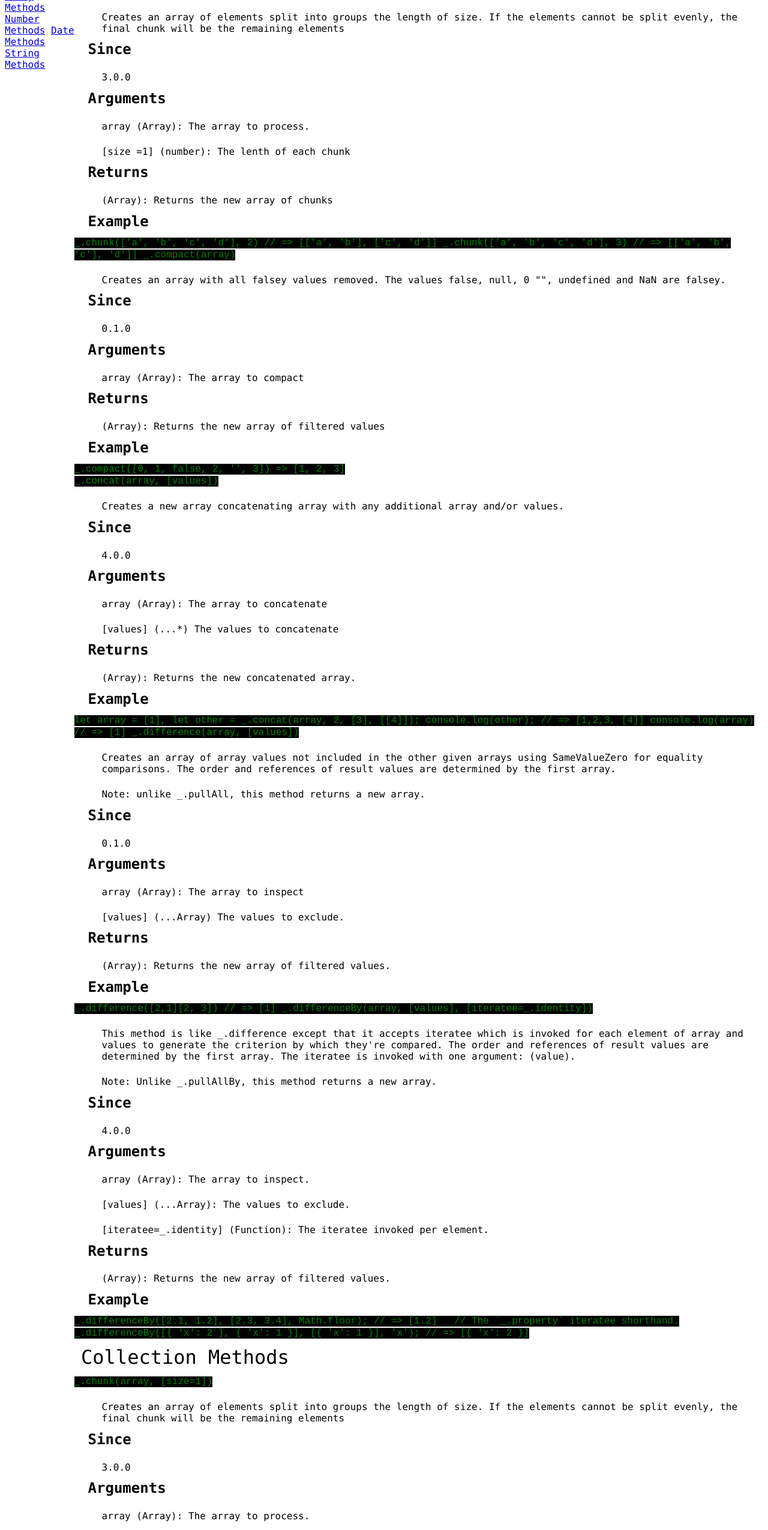
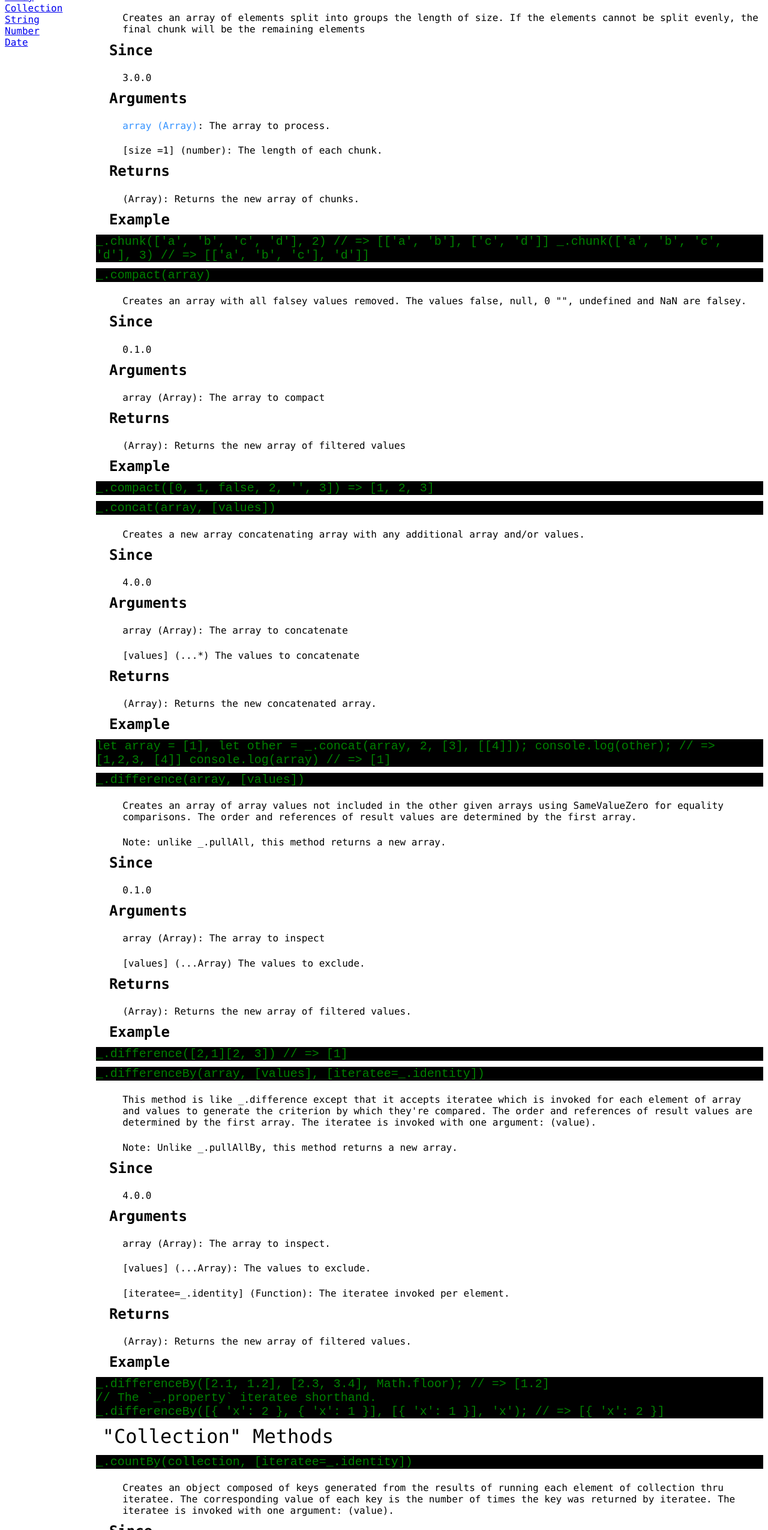
Before and after one commit to d-sanderson/fcclodash, a plain HTML site: page index.html in a window 1280 px wide. Shown: the part 93-2643 px from the top of the page at 60% size. Drawn offline with Linux system fonts and the light colour scheme.

Commit message:
got the nav bar to be sticky and added a few Collection methods

```diff
--- a/index.css
+++ b/index.css
@@ -5,7 +5,14 @@ main {
 
 nav {
   flex-direction: column;
-  flex: 2
+  width: 10%;
+  position: fixed;
+
+
+}
+nav > a {
+  display: block;
+
 }
 header {
   font-size: 2em;
@@ -26,8 +33,21 @@ code {
   background-color: black;
   color: green;
   font-size: 16px;
+  display: block;
+  margin: 10px 0;
 }
 
 span#blu {
   color: #3492ff;
 }
+
+section {
+  margin: 0 0 0 12%;
+}
+section > code  {
+  font-size: 20px;
+}
+
+.container {
+  flex: 4;
+}
--- a/index.html
+++ b/index.html
@@ -14,11 +14,12 @@
           <span id='blu'>Lodash</span>
       </header>
       <h2>v4.17.15</h2>
-      <a href="#Array_Methods">Array Methods</a>
-      <a href="#Number_Methods">Number Methods</a>
-      <a href="#Collection_Methods"></a>
-      <a href="#Date_Methods">Date Methods</a>
-      <a href="#String_Methods">String Methods</a>
+      <a href="#Array_Methods">Array</a>
+      <a href="#Collection_Methods">Collection</a>
+      <a href="#String_Methods">String</a>
+      <a href="#Number_Methods">Number</a>
+      <a href="#Date_Methods">Date</a>
+
     </nav>
 
     <div class="container">
@@ -30,10 +31,10 @@
       <h2>Since</h2>
       <p>3.0.0</p>
       <h2>Arguments</h2>
-      <p><span>array (Array)</span>: The array to process.</p>
-      <p>[size =1] (number): The lenth of each chunk</p>
+      <p><span id="blu">array (Array)</span>: The array to process.</p>
+      <p>[size =1] (number): The length of each chunk.</p>
       <h2>Returns</h2>
-      <p>(Array): Returns the new array of chunks</p>
+      <p>(Array): Returns the new array of chunks.</p>
       <h2>Example</h2>
       <code>
         _.chunk(['a', 'b', 'c', 'd'], 2) // => [['a', 'b'], ['c', 'd']]
@@ -53,9 +54,9 @@
       <p>(Array): Returns the new array of filtered values</p>
       <h2>Example</h2>
       <code>_.compact([0, 1, false, 2, '', 3]) => [1, 2, 3]</code>
-      <br>
+
       <code>_.concat(array, [values])
-        </code>
+      </code>
         <p>Creates a new array concatenating array with any additional array and/or values.</p>
         <h2>Since</h2>
         <p>4.0.0</p>
@@ -118,34 +119,65 @@
 
     </section>
     <section class="main-section" id="Collection_Methods">
-        <header class="topic">Collection Methods</header>
+        <header class="topic">"Collection" Methods</header>
 
 
-        <code>_.chunk(array, [size=1])
+        <code>_.countBy(collection, [iteratee=_.identity])
           </code>
-          <p>Creates an array of elements split into groups the length of size. If the elements cannot be split evenly, the final chunk will be the remaining elements</p>
+          <p>Creates an object composed of keys generated from the results of running each element of collection thru iteratee. The corresponding value of each key is the number of times the key was returned by iteratee. The iteratee is invoked with one argument: (value).</p>
           <h2>Since</h2>
-          <p>3.0.0</p>
+          <p>0.5.0</p>
           <h2>Arguments</h2>
-          <p><span>array (Array)</span>: The array to process.</p>
-          <p>[size =1] (number): The lenth of each chunk</p>
+          <p><span id="blu">Collection (Array|Object)</span>: The collection to iterate over.</p>
+          <p><span id="blu">[iteratee=_.identity] (Function)</span>: The iteratee to transform keys.</p>
           <h2>Returns</h2>
-          <p>(Array): Returns the new array of chunks</p>
+          <p><span id="blu">(Object)</span>: Returns the new composed aggregate object.</p>
           <h2>Example</h2>
           <code>
-            _.chunk(['a', 'b', 'c', 'd'], 2) // => [['a', 'b'], ['c', 'd']]
-            _.chunk(['a', 'b', 'c', 'd'], 3) // => [['a', 'b', 'c'], 'd']]
+              _.countBy([6.1, 4.2, 6.3], Math.floor);
+              // => { '4': 1, '6': 2 }
+            <br>
+              // The `_.property` iteratee shorthand.
+              _.countBy(['one', 'two', 'three'], 'length');
+              // => { '3': 2, '5': 1 }
+          </code>
 
+          <code>_.forEach(collection, [iteratee=_.identity])</code>
+         <p>Iterates over elements of collection and invokes iteratee for each element. The iteratee is invoked with three arguments: (value, index|key, collection). Iteratee functions may exit iteration early by explicitly returning false.</p>
+
+         <p>Note: As with other "Collections" methods, objects with a "length" property are iterated like arrays. To avoid this behavior use _.forIn or _.forOwn for object iteration.</p>
+
+          <h2>Since</h2>
+          <p>0.1.0</p>
+
+          <h2>Aliases</h2>
+          <p>_.each</p>
+
+          <h2>Arguments</h2>
+          <p>collection (Array|Object): The collection to iterate over.</p>
+          <p>[iteratee=_.identity] (Function): The function invoked per iteration.</p>
+          <h2>Returns</h2>
+          <p>(*): Returns collection.</p>
+          <h2>Example</h2>
+          <code>_.forEach([1, 2], function(value) {
+                console.log(value);
+                  });
+                  // => Logs `1` then `2`.
+              <br>
+              _.forEach({ 'a': 1, 'b': 2 }, function(value, key) {
+              console.log(key);
+              });
+              // => Logs 'a' then 'b' (iteration order is not guaranteed).
           </code>
     </section>
     <section class="main-section" id="String_Methods">
-        <header class="topic">String Methods</header>
+        <header class="topic">"String" Methods</header>
     </section>
     <section class="main-section" id="Number_Methods">
-        <header class="topic">Number Methods</header>
+        <header class="topic">"Number" Methods</header>
     </section>
     <section class="main-section" id="Date_Methods">
-        <header class="topic">Date Methods</header>
+        <header class="topic">"Date"" Methods</header>
     </section>
   </div>
   </main>
```
